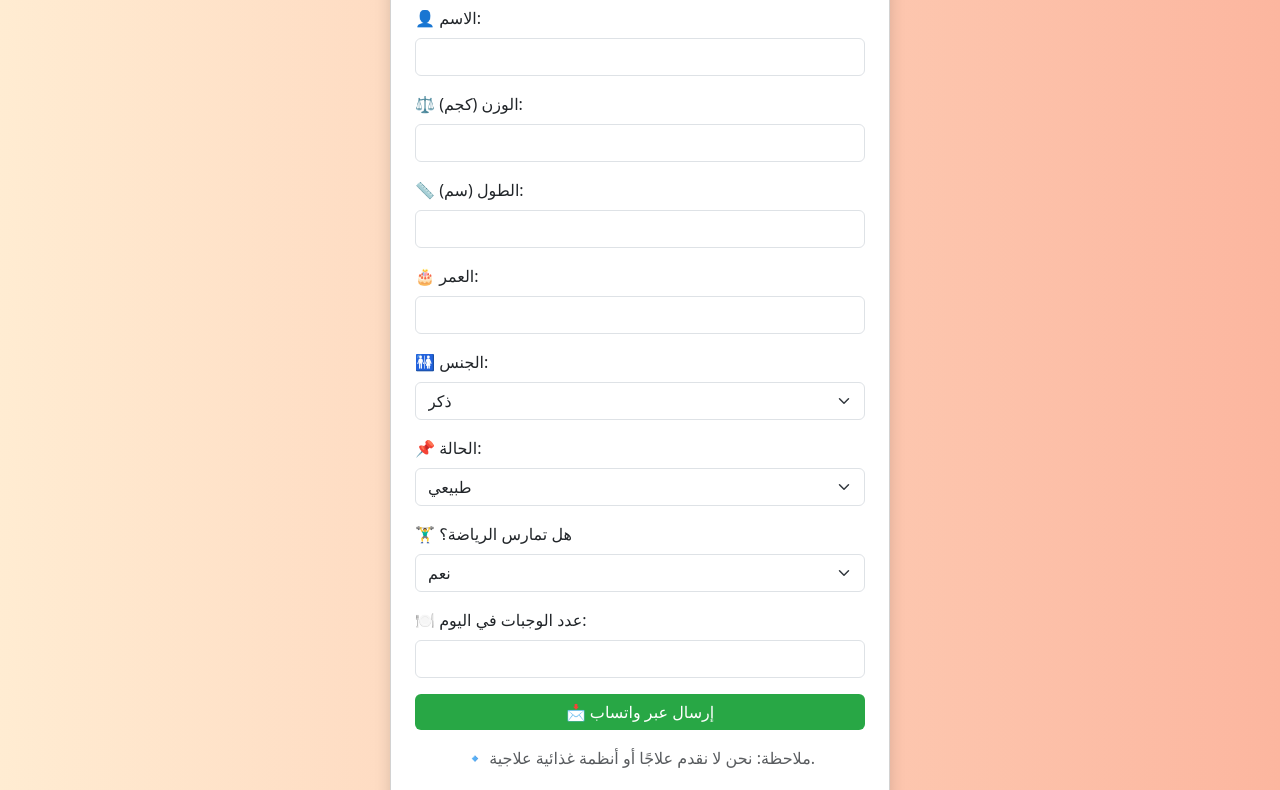
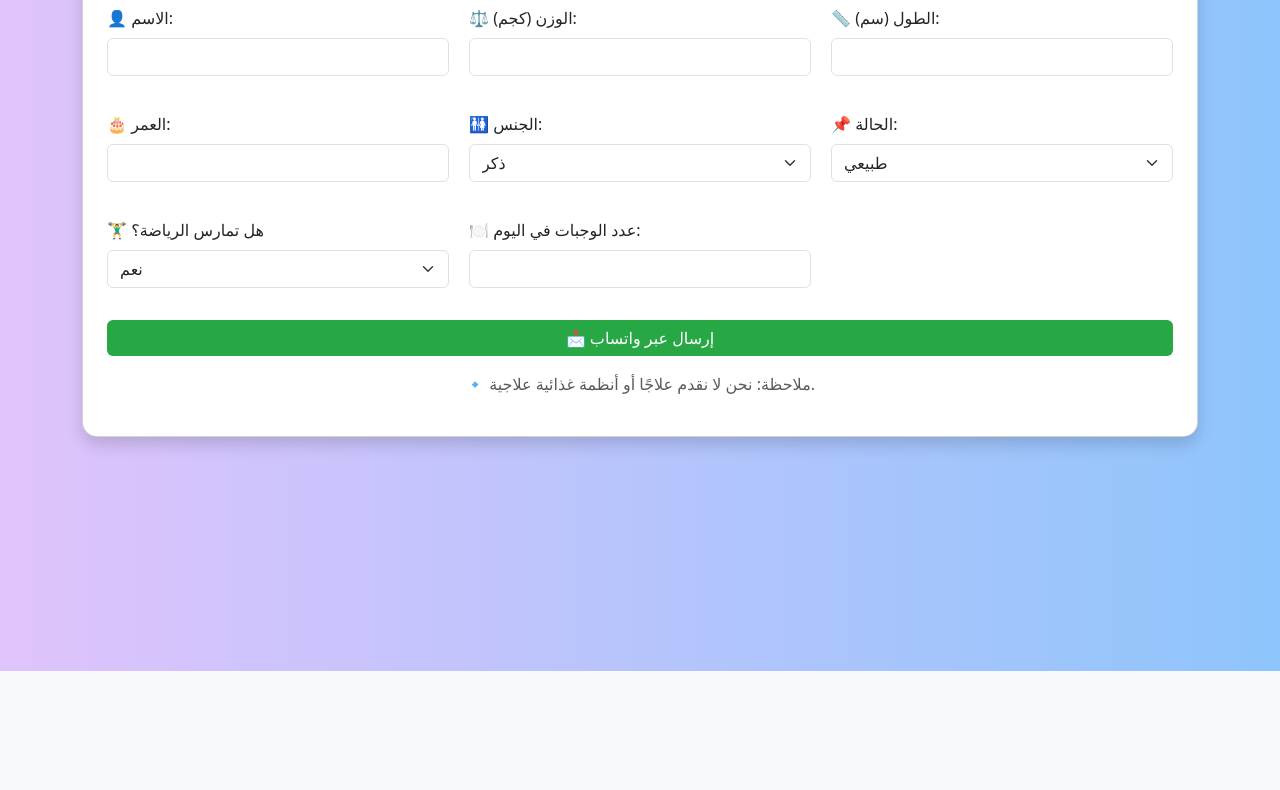
Before and after one commit to saleh64amin/ESTMARH1, a plain HTML site: page index.html in a window 1280 px wide. Shown: the part 129-919 px from the top of the page. After the commit the page ends 800 px from the top, so only its background shows below. Drawn offline with nearby package versions, Linux system fonts and the light colour scheme; some packages are replaced by stand-ins of ours; a script that the page names is missing.

Commit message:
Update background color to blue-purple (tuti) gradient

```diff
--- a/index.html
+++ b/index.html
@@ -8,11 +8,12 @@
     <script src="https://cdn.jsdelivr.net/npm/sweetalert2@11"></script>
     <style>
         body {
-            background: linear-gradient(to right, #ffecd2, #fcb69f);
+            background: linear-gradient(to right, #e0c3fc, #8ec5fc); /* Changed to blue-purple (tuti) gradient */
         }
         .card {
             border-radius: 15px;
             transition: transform 0.3s ease;
+            max-width: 1200px !important; /* Updated max-width for larger screens */
         }
         .card:hover {
             transform: translateY(-5px);
@@ -42,13 +43,28 @@
             display: block;
             opacity: 1;
         }
+        /* Add new responsive grid styles */
+        @media (min-width: 768px) {
+            .form-grid {
+                display: grid;
+                grid-template-columns: repeat(2, 1fr);
+                gap: 20px;
+            }
+        }
+
+        @media (min-width: 1200px) {
+            .form-grid {
+                grid-template-columns: repeat(3, 1fr);
+            }
+        }
     </style>
 </head>
 <body class="bg-light text-right">
     <div class="container py-5">
-        <div class="card shadow p-4 mx-auto" style="max-width: 500px;">
+        <div class="card shadow p-4 mx-auto">
             <h2 class="text-center mb-4">📋 استمارة واتساب</h2>
             <form id="whatsappForm">
+                <div class="form-grid"> <!-- Added form-grid container -->
                     <div class="mb-3">
                         <label for="name" class="form-label">👤 الاسم:</label>
                         <input type="text" id="name" class="form-control" required>
@@ -93,6 +109,7 @@
                             <option value="لا">لا</option>
                         </select>
                     </div>
+
                     <div class="mb-3 sportType-container" id="sportTypeContainer">
                         <label for="sportType" class="form-label">⚽ ما نوع الرياضة؟</label>
                         <input type="text" id="sportType" class="form-control">
@@ -102,8 +119,9 @@
                         <label for="meals" class="form-label">🍽️ عدد الوجبات في اليوم:</label>
                         <input type="number" id="meals" class="form-control" required>
                     </div>
+                </div> <!-- End of form-grid container -->
 
-                <button type="button" class="btn btn-success w-100" onclick="sendToWhatsApp()">📩 إرسال عبر واتساب</button>
+                <button type="button" class="btn btn-success w-100 mt-3" onclick="sendToWhatsApp()">📩 إرسال عبر واتساب</button>
             </form>
 
             <p class="text-muted text-center mt-3">🔹 ملاحظة: نحن لا نقدم علاجًا أو أنظمة غذائية علاجية.</p>
```
Lines whose indentation alone changed are shown as unchanged.
